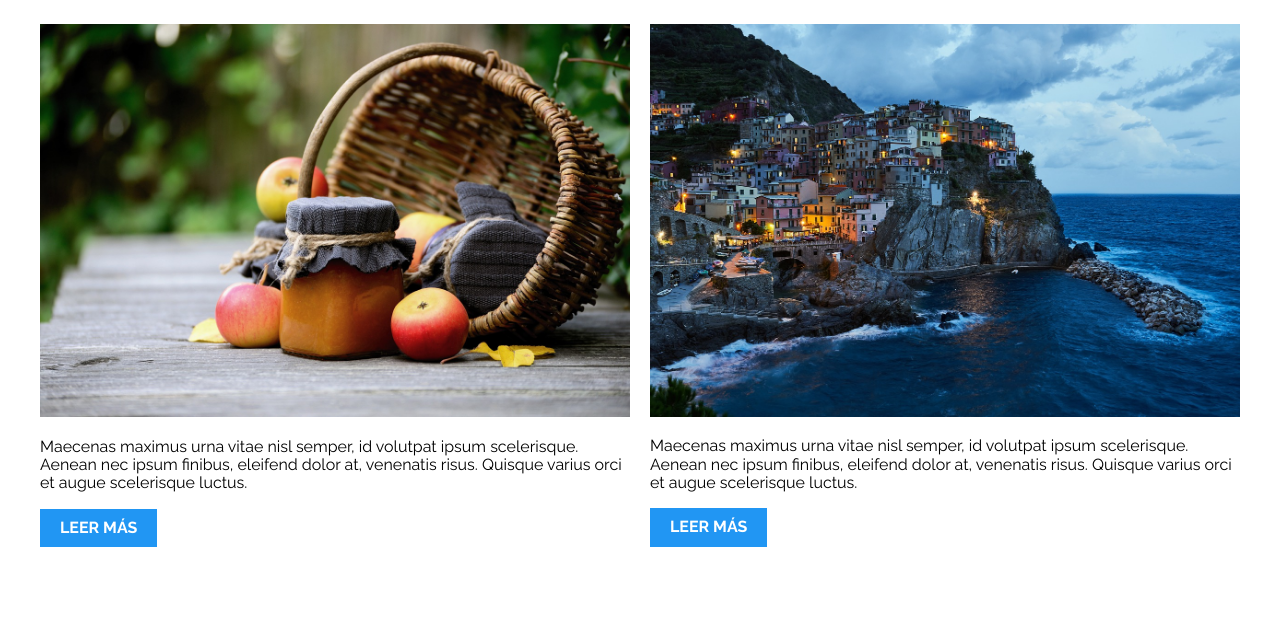
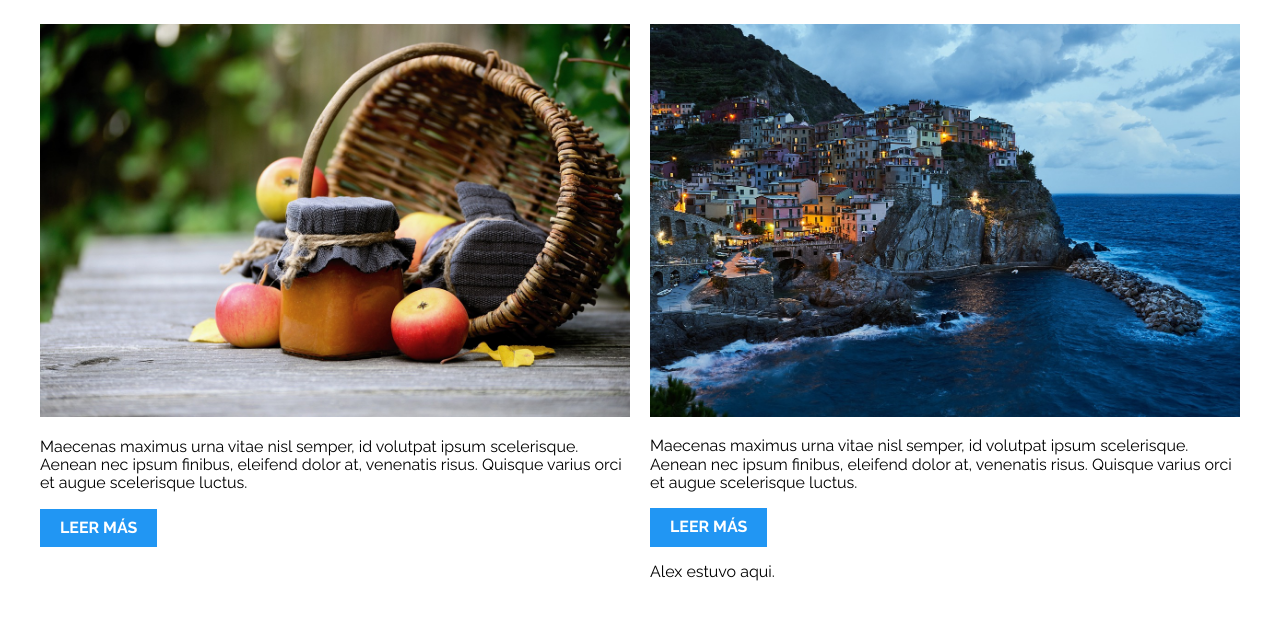
Before and after one commit to Alex030396/Tercer-proyecto, a plain HTML site: page 01-2columnas_iguales_css_grid/index.html in a window 1280 px wide. Shown: the part 76-696 px from the top of the page. Drawn offline with nearby package versions, Linux system fonts and the light colour scheme.

Commit message:
Alex Estuvo aqui

```diff
--- a/01-2columnas_iguales_css_grid/index.html
+++ b/01-2columnas_iguales_css_grid/index.html
@@ -24,6 +24,7 @@
             <img src="img/imagen2.jpg">
             <p>Maecenas maximus urna vitae nisl semper, id volutpat ipsum scelerisque. Aenean nec ipsum finibus, eleifend dolor at, venenatis risus. Quisque varius orci et augue scelerisque luctus.</p>
             <a href="#">Leer más</a>
+            <p>Alex estuvo aqui.</p>
         </article>
     </div>
 
```
